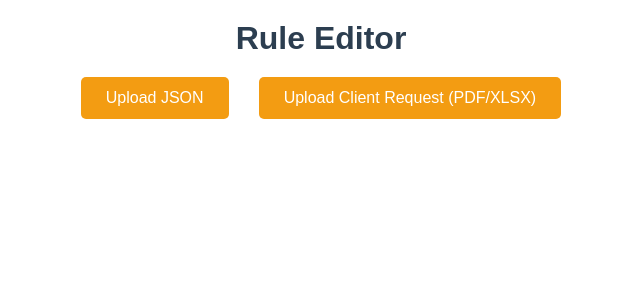
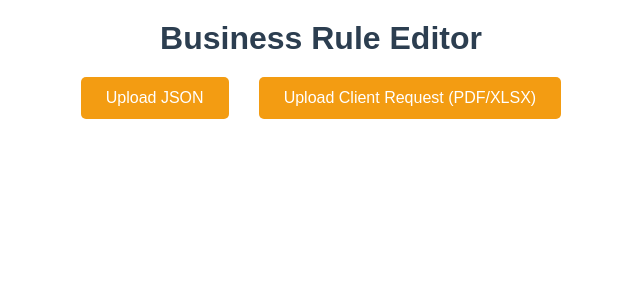
Before and after one commit to sow451/brew-ui, a React (Create React App) app: page / in a window 1280 px wide. Shown: the top 300 px of the page, without its empty margins (319-959 px from the left). Built offline with nearby package versions, Linux system fonts and the light colour scheme.

Commit message:
Removed Add rule + Few cosmetic changes changes

```diff
--- a/src/App.js
+++ b/src/App.js
@@ -187,7 +187,7 @@ export default function App() {
     setEditingIndex(null);
   };
 
-  // Add rule
+  //Add rule
   const handleAddRule = () => {
     setFormData({
       ruleId: `rule-${Date.now()}`,
@@ -246,7 +246,7 @@ export default function App() {
   return (
     <div className="App">
       <div className="header">
-        <h1>Rule Editor</h1>
+        <h1>Business Rule Editor</h1>
         {policyData && <h2>{policyData.policyDto?.brePolicyName || 'No Policy Loaded'}</h2>}
       </div>
       <div className="button-row">
@@ -276,9 +276,9 @@ export default function App() {
         )}
         {policyData && (
           <>
-            <button className="add-btn" onClick={handleAddRule}>
+            {/*<button className="add-btn" onClick={handleAddRule}>
               + Add Rule
-            </button>
+            </button>*/}
             <button className="download-btn" onClick={handleDownloadClick}>
               Download Policy ZIP
             </button>
--- a/src/components/ruletable.js
+++ b/src/components/ruletable.js
@@ -117,7 +117,8 @@ function RenderGridRows({ rows, handleDeepChange }) {
     gridColumn: 2,
     display: 'flex',
     alignItems: 'center',
-              gap: 1
+    gap: 1,
+    justifyContent: 'flex-end' // right-align
   }}
 >
   <Select
@@ -140,6 +141,7 @@ function RenderGridRows({ rows, handleDeepChange }) {
     sx={{ width: 300 }}
   />
 </Box>
+
         </React.Fragment>
       );
     }
@@ -401,7 +403,7 @@ export default function RuleTable({
         </DialogActions>
       </Dialog>
 
-      {/* Add Rule Modal */}
+      Add Rule Modal
       <Dialog open={adding} onClose={() => setAdding(false)} maxWidth="md" fullWidth>
         <DialogTitle>Add Rule</DialogTitle>
         <DialogContent dividers sx={{ maxHeight: '60vh', overflowY: 'auto', overflowX: 'auto', minWidth: 700, p: 0 }}>
```
Lines whose indentation alone changed are shown as unchanged.
